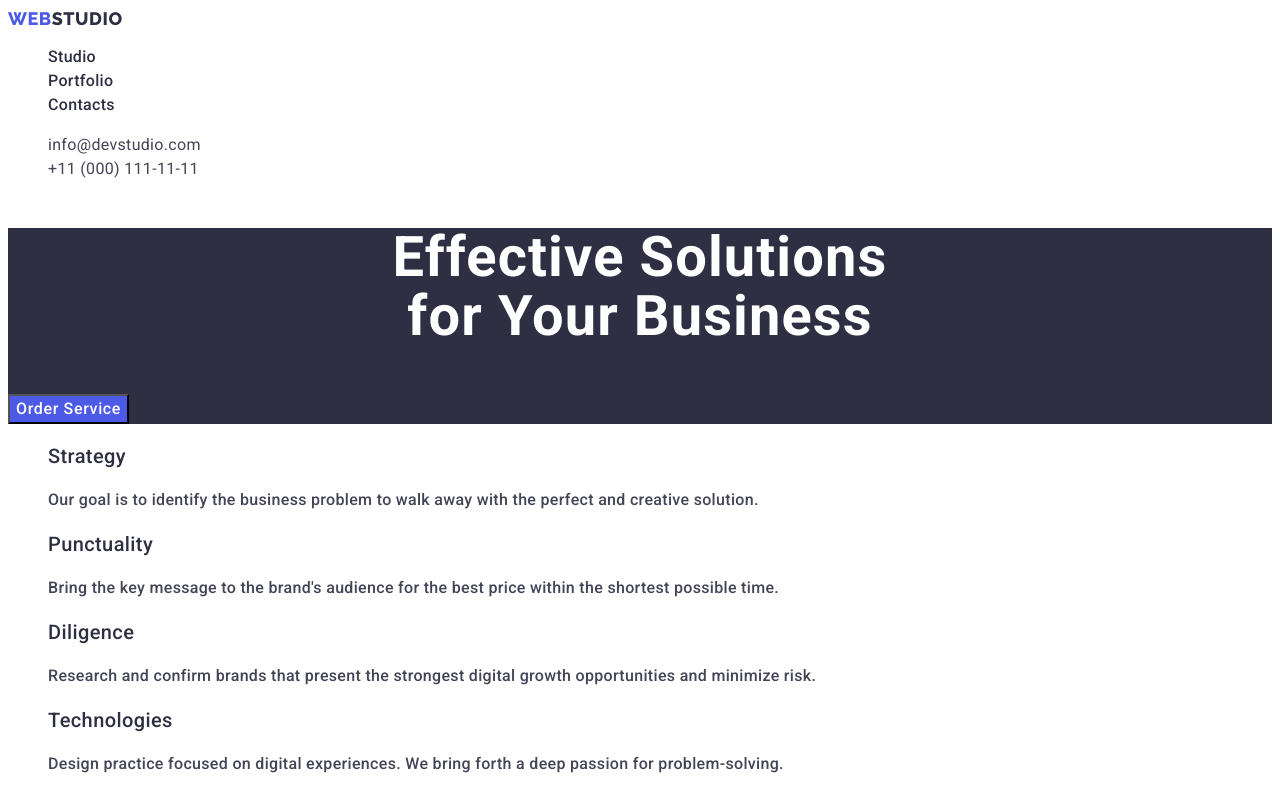
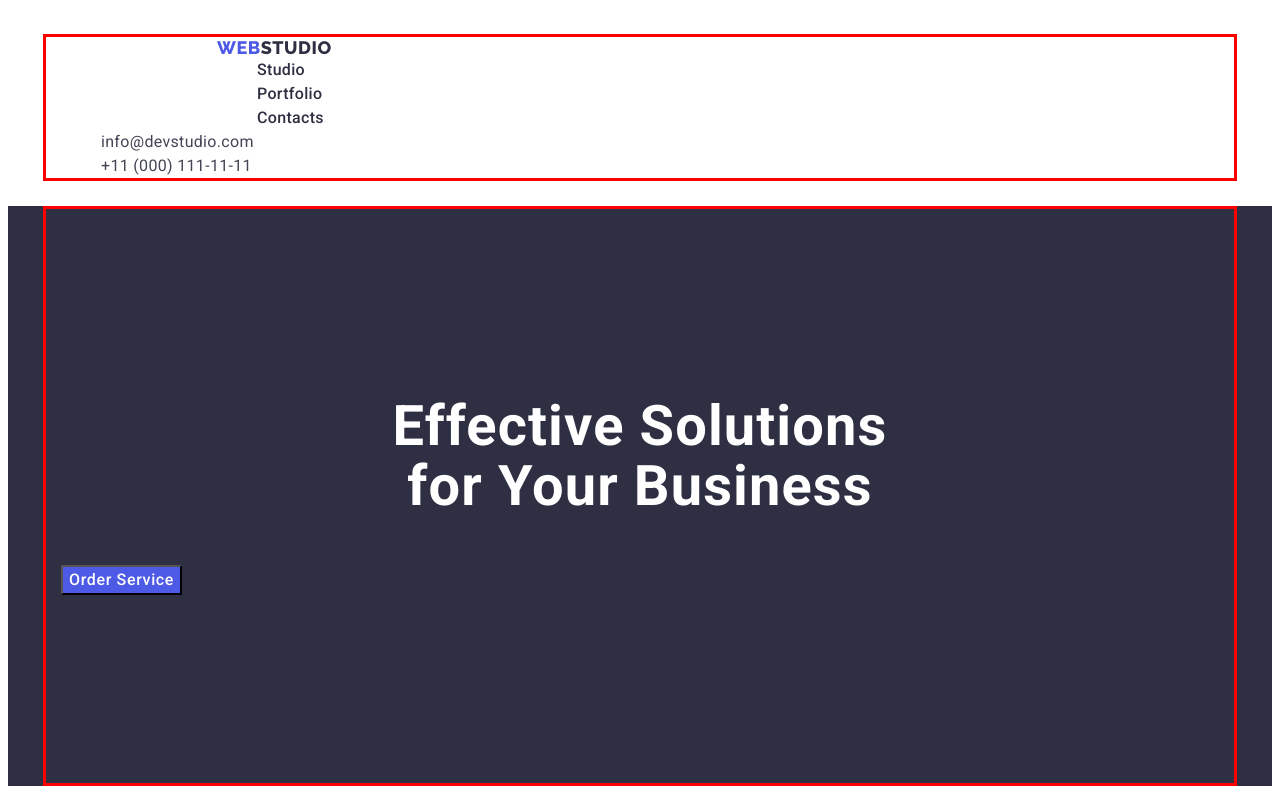
Before and after one commit to 0kirill0/goit-markup-hw-04, a plain HTML site: page index.html in a window 1280 px wide. Shown: the top 800 px of the page. Drawn offline with Linux system fonts and the light colour scheme.

Commit message:
it's all

```diff
--- a/css/styles.css
+++ b/css/styles.css
@@ -17,6 +17,7 @@ body {
 /*reset styles*/
 .list {
     list-style: none;
+    margin: 0;
 }
 
 .link {
@@ -33,6 +34,14 @@ body {
   | Header section
   |============================
 */
+.header {
+    padding-top: 25.5px;
+    padding-bottom: 25.5px;
+}
+
+.site-nav {
+    margin-left: 156px;
+}
 
 .logo {
     font-family: "Raleway",
@@ -64,6 +73,7 @@ body {
 
 .headr-adress {
     font-style: normal;
+    margin-right: 156px;
 }
 
 .mail-tel {
@@ -85,6 +95,7 @@ body {
 */
 .section-title {
     background: var(--background-color);
+    margin-bottom: 60px;
 }
 
 .title {
@@ -94,6 +105,8 @@ body {
     text-align: center;
     color: var(--white-color);
     letter-spacing: 0.02em;
+    margin-top: 188px;
+    margin-bottom: 48px;
 }
 
 .title-btn {
@@ -105,6 +118,7 @@ body {
     font-weight: 500;
     line-height: 1.5;
     cursor: pointer;
+    margin-bottom: 188px;
 }
 
 .title-btn:hover {
@@ -120,11 +134,9 @@ body {
   | Section 2
   |============================
 */
-.items-bloks {
-    font-weight: 500;
-    font-size: 20px;
-    line-height: 1.2;
-    letter-spacing: 0.02em;
+.section2 {
+    padding-top: 60px;
+    padding-bottom: 60px;
 }
 
 .section-bloks-subtitle {
@@ -147,6 +159,12 @@ body {
   | Section 3
   |============================
 */
+
+.section-works {
+    padding-top: 60px;
+    padding-bottom: 120px;
+}
+
 .subtitle-works {
     font-size: 36px;
     line-height: 1.11;
@@ -154,6 +172,8 @@ body {
     letter-spacing: 0.02em;
     text-transform: capitalize;
     color: var(--background-color);
+    margin-bottom: 72px;
+    margin-top: 0;
 }
 
 /**
@@ -251,3 +271,12 @@ body {
     letter-spacing: 0.02em;
     color: var(--body-color);
 }
+
+.container {
+    border: 3px solid red;
+    width: 1158px;
+    margin-left: auto;
+    margin-right: auto;
+    padding-left: 15px;
+    padding-right: 15px;
+}
--- a/index.html
+++ b/index.html
@@ -17,8 +17,9 @@
 
 <body>
     <!--Header section-->
-    <header>
-        <nav>
+    <header class="header">
+        <div class="container">
+            <nav class="site-nav">
                 <a href="./index.html" class="link logo">Web<span class="title-accent">Studio</span></a>
                 <ul class="list">
                     <li><a href="./index.html" class="link menu">Studio </a></li>
@@ -32,18 +33,22 @@
                     <li><a href="tel:+110001111111" class="link mail-tel">+11 (000) 111-11-11</a></li>
                 </ul>
             </address>
+        </div>
     </header>
 
     <!--Main -->
     <Main>
         <!--Section 1-->
         <section class="section-title">
+            <div class="container">
                 <h1 class="title">Effective Solutions<br> for Your Business</h1>
                 <button type="button" class="title-btn">Order Service</button>
+            </div>
         </section>
 
         <!--Section 2-->
-        <section>
+        <section class="section2">
+            <div class="container">
                 <h2 hidden>text</h2>
                 <ul class="list">
                     <li class="items-bloks">
@@ -62,34 +67,40 @@
                     </li>
                     <li class="items-bloks">
                         <h3 class="section-bloks-subtitle">Diligence</h3>
-                    <p class="section-bloks-text">Research and confirm brands that present the strongest digital growth
+                        <p class="section-bloks-text">Research and confirm brands that present the strongest digital
+                            growth
                             opportunities and
                             minimize risk.</p>
                     </li>
                     <li class="items-bloks">
                         <h3 class="section-bloks-subtitle">Technologies</h3>
-                    <p class="section-bloks-text">Design practice focused on digital experiences. We bring forth a deep
+                        <p class="section-bloks-text">Design practice focused on digital experiences. We bring forth a
+                            deep
                             passion for
                             problem-solving.</p>
                     </li>
                 </ul>
+            </div>
         </section>
 
         <!--Section 3-->
         <section class="section-works">
+            <div class="container">
                 <h2 class="subtitle-works">What are we doing</h2>
                 <ul class="list">
                     <li><img src="./images/main-page/Section-3/Rectangle71.jpg" alt="computer" width="360" height="300">
                     </li>
                     <li><img src="./images/main-page/Section-3/Rectangle72.jpg" alt="mobile phones" width="360"
                             height="300"></li>
-                <li><img src="./images/main-page/Section-3/Rectangle73.jpg" alt="mobile phone and laptop" width="360"
-                        height="300"> </li>
+                    <li><img src="./images/main-page/Section-3/Rectangle73.jpg" alt="mobile phone and laptop"
+                            width="360" height="300"> </li>
                 </ul>
+            </div>
         </section>
 
         <!--Section 4-->
         <section class="section-team">
+            <div class="container">
                 <h2 class="team-subtitle">Our Team</h2>
                 <ul class="list">
                     <li class="item-team">
@@ -99,7 +110,8 @@
                         <p class="desc-name">Product Designer</p>
                     </li>
                     <li class="item-team">
-                    <img src="./images/main-page/Section-4/Tom-Ford.jpg" alt="photo Tom Ford" width="264" height="260">
+                        <img src="./images/main-page/Section-4/Tom-Ford.jpg" alt="photo Tom Ford" width="264"
+                            height="260">
                         <h3 class="team-name">Tom Ford</h3>
                         <p class="desc-name">Frontend Developer</p>
                     </li>
@@ -116,17 +128,19 @@
                         <p class="desc-name">UI Designer</p>
                     </li>
                 </ul>
+            </div>
         </section>
     </Main>
 
     <!--Footer section -->
     <footer class="footer">
+        <div class="container">
             <a href="./index.html" class="link logo logo-footer">Web
                 <span class="title-accent-footer">Studio</span></a>
-        <p class="footer-text">Increase the flow of customers and<br> sales for your business with digital<br> marketing
-            & growth
-            solutions.
+            <p class="footer-text">Increase the flow of customers and sales for your business with digital marketing &
+                growth solutions.
             </p>
+        </div>
     </footer>
 </body>
 
```
Also changed, not shown: portfolio.html (+19 -17 lines). Lines whose indentation alone changed are shown as unchanged.
